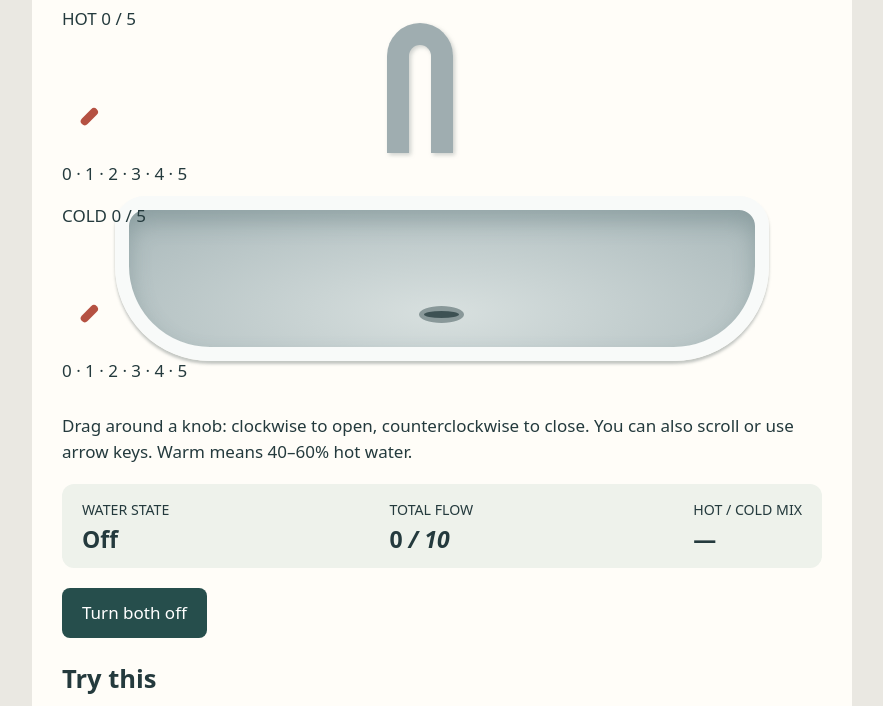
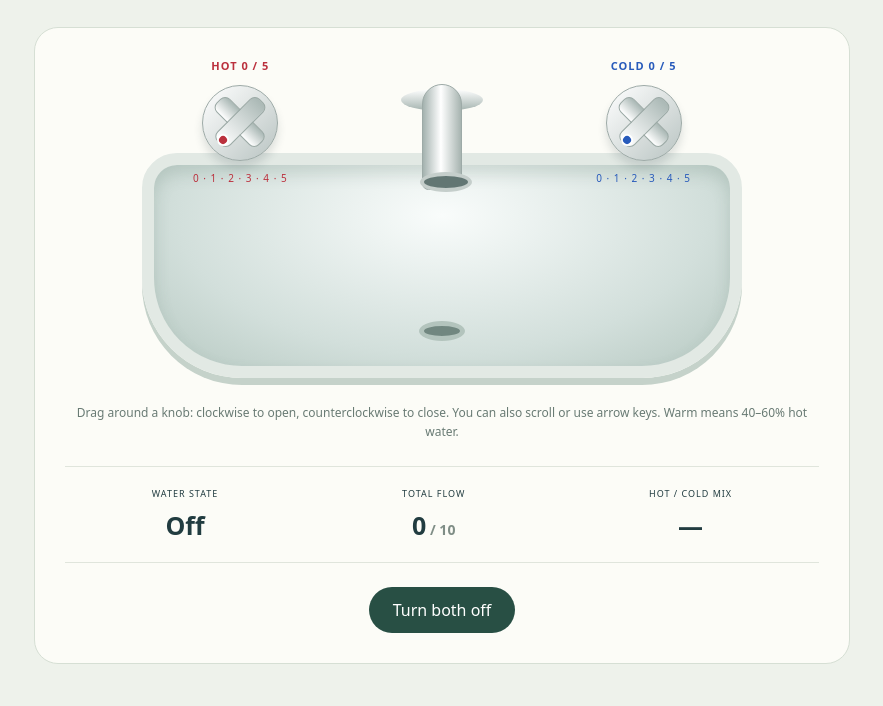
Before and after one commit to gap2171/modeling-a-sink, a plain HTML site: page index.html in a window 1280 px wide. Shown: the part 205-911 px from the top of the page, without its empty margins (198-1081 px from the left). Drawn offline with Linux system fonts and the light colour scheme.

Commit message:
Update style.css from final sink application

```diff
--- a/style.css
+++ b/style.css
@@ -1,33 +1,37 @@
 * { box-sizing: border-box; }
-body { margin: 0; background: #eae8e2; color: #243a3d; font: 17px/1.5 system-ui, sans-serif; }
-main { max-width: 820px; margin: 24px auto; padding: 30px; background: #fffdf8; border-radius: 24px; }
-.eyebrow { font-size: 12px; letter-spacing: .16em; color: #597073; }
-h1 { font-size: clamp(32px, 6vw, 46px); line-height: 1.1; margin: 12px 0; }
-.note { font-size: 13px; color: #5b6e70; }
-.sink { height: 385px; position: relative; margin: 22px 0; isolation: isolate; }
-.counter { position: absolute; inset: 100px 0 0; border-radius: 18px; background: linear-gradient(120deg,#d4d0c7,#eeece6 50%,#c9c6bd); box-shadow: inset 0 -14px 0 #b7b3aa,0 10px 14px #243a3d15; z-index: -2; }
-.basin { position: absolute; top: 190px; left: 7%; width: 86%; height: 165px; border: 14px solid #f8faf9; border-radius: 30px 30px 95px 95px; background: radial-gradient(ellipse at 50% 75%,#d8e0df,#a8b7b9); box-shadow: 0 3px 3px #66747166,inset 0 12px 22px #526b6f55; z-index: -1; }
-.drain { position: absolute; width: 45px; height: 17px; left: calc(50% - 22.5px); bottom: 24px; border: 5px solid #899899; background: #3d5153; border-radius: 50%; }
-.faucet-base { position: absolute; top: 123px; left: calc(50% - 57px); width: 62px; height: 34px; border-radius: 50%; background: linear-gradient(90deg,#87999c,#edf3f2,#8b9da0); box-shadow: 0 4px 4px #243a3d33; }
-.spout { position: absolute; width: 66px; height: 130px; border: 22px solid #9fadb0; border-bottom: 0; border-radius: 45px 45px 0 0; left: calc(50% - 55px); top: 17px; filter: drop-shadow(2px 2px 2px #42555744); background: transparent; }
-.outlet { position: absolute; left: calc(50% - 13px); top: 130px; width: 27px; height: 16px; border-radius: 4px 4px 8px 8px; background: linear-gradient(90deg,#6c8286,#dce6e6,#768d91); z-index: 3; }
-.water { display: none; position: absolute; left: 50%; top: 145px; height: 161px; opacity: .78; z-index: 2; border-radius: 0 0 9px 9px; }
-.controls { position: absolute; top: 68px; left: 0; right: 0; display: flex; justify-content: space-between; padding: 0 13%; }
-.knob-group { width: 112px; text-align: center; }
-.knob-label { font-size: 14px; font-weight: 650; display: flex; justify-content: center; gap: 8px; margin-bottom: 2px; }
-output { font-variant-numeric: tabular-nums; }
-.dial { position: relative; width: 112px; height: 112px; }
-.knob { position: absolute; inset: 13px; border-radius: 50%; border: 5px solid #95a4a5; background: radial-gradient(circle at 35% 28%,#fff,#c6d1d1 55%,#88999b); box-shadow: 0 6px 7px #243a3d40; cursor: grab; touch-action: none; user-select: none; }
-.knob:active { cursor: grabbing; }
-.knob:focus-visible,button:focus-visible { outline: 3px solid #b47622; outline-offset: 5px; }
-.handle { position: absolute; inset: 5px; transform: rotate(-135deg); pointer-events: none; }
-.handle::before { content: ''; position: absolute; width: 8px; height: 21px; top: 0; left: calc(50% - 4px); border-radius: 6px; background: #b55142; }
-.cold .handle::before { background: #3278af; }
-.cap { position: absolute; inset: 23px; display: grid; place-items: center; border-radius: 50%; background: #fffdf8; font-size: 13px; font-weight: bold; color: #b55142; pointer-events: none; }
-.cold .cap { color: #3278af; }
-.scale { position: absolute; bottom: 0; font-size: 12px; }
-.scale.start { left: 4px; } .scale.end { right: 4px; }
-.readings { display: flex; justify-content: space-between; gap: 20px; padding: 12px 20px; background: #eef2eb; border-radius: 12px; margin: 20px 0; }
-strong { display: block; font-size: 23px; }
-button { background: #264e4c; color: white; border: 0; border-radius: 8px; padding: 12px 20px; font: inherit; cursor: pointer; }
-@media(max-width:520px) { main { margin: 10px; padding: 18px; } .controls { padding: 0 1%; } .knob-group,.dial { width: 94px; } .dial { height: 100px; } .cap { inset: 18px; } .knob-label { font-size: 12px; } .readings { padding: 10px 14px; } }
+body { margin: 0; color: #213c40; background: #eef2eb; font-family: system-ui, sans-serif; }
+main { max-width: 860px; margin: auto; padding: 44px 22px; }
+header { margin-bottom: 30px; }
+.eyebrow { font-size: 11px; font-weight: 750; letter-spacing: 2px; color: #53766b; }
+h1 { font-family: Georgia, serif; font-size: clamp(36px, 7vw, 58px); font-weight: 400; margin: 10px 0; }
+header > p:last-child { color: #59716d; line-height: 1.6; }
+.experiment { padding: 30px; border: 1px solid #d6dfd4; background: #fcfcf7; border-radius: 24px; text-align: center; }
+.sink { height: 320px; position: relative; max-width: 600px; margin: auto; }
+.deck { position: absolute; top: 0; width: 100%; height: 150px; display: flex; justify-content: space-around; align-items: start; z-index: 2; }
+.control { width: 100px; z-index: 3; }
+.control label { display: block; font-size: 11px; letter-spacing: 1px; font-weight: 700; margin-bottom: 12px; }
+.hot-control { color: #bb303d; }.cold-control { color: #285bbb; }
+.control p { font-size: 10px; letter-spacing: 1px; }
+.dial { width: 76px; height: 76px; margin: auto; border-radius: 50%; border: 1px solid #9daaa7; background: linear-gradient(135deg,#fff,#b9c4c2); box-shadow: 0 7px 8px #253e4026; cursor: grab; touch-action: none; user-select: none; }
+.dial:active { cursor: grabbing; }
+.dial:focus-visible { outline: 3px solid #366e5c; outline-offset: 5px; }
+.handle { position: relative; width: 100%; height: 100%; transform: rotate(-135deg); }
+.handle::before, .handle::after { content: ''; position: absolute; background: linear-gradient(#fff,#aab8b5); border: 1px solid #9ba9a5; border-radius: 7px; }
+.handle::before { width: 58px; height: 17px; left: 8px; top: 28px; }
+.handle::after { width: 17px; height: 58px; top: 8px; left: 28px; }
+.handle i { position: absolute; width: 12px; height: 12px; background: currentColor; border: 2px solid white; border-radius: 50%; top: 7px; left: 31px; z-index: 1; }
+.faucet { width: 110px; height: 150px; position: relative; margin-top: 26px; }
+.spout { position: absolute; left: 35px; width: 40px; height: 106px; border-radius: 25px 25px 8px 8px; border: 1px solid #9daaa7; background: linear-gradient(90deg,#a4b2af,#fff 47%,#a7b4b0); }
+.spout::after { content: ''; position: absolute; bottom: -3px; left: -3px; width: 44px; height: 12px; border-radius: 50%; background: #627673; border: 4px solid #c5cecb; }
+.base { width: 82px; height: 22px; position: absolute; left: 14px; top: 5px; border-radius: 50%; background: linear-gradient(#fff,#a3b2ae); z-index: -1; }
+.basin { position: absolute; top: 95px; bottom: 0; width: 100%; border-radius: 35px 35px 100px 100px; background: radial-gradient(ellipse at 50% 25%,#f9fcfb,#d2dfdb 65%,#b7c9c2); border: 12px solid #e2e9e4; box-shadow: inset 0 9px 16px #526d6230,0 7px 0 #c5d2ca; }
+.drain { position: absolute; left: calc(50% - 23px); bottom: 25px; width: 46px; height: 20px; border-radius: 50%; background: #718780; border: 5px solid #b3c4bd; }
+#stream { position: absolute; z-index: 1; left: 50%; top: 132px; height: 146px; transform: translateX(-50%); border-radius: 2px 2px 10px 10px; opacity: .8; display: none; }
+.instructions { color: #697b74; font-size: 12px; line-height: 1.6; margin: 25px 0; }
+.readings { display: flex; justify-content: space-around; border-block: 1px solid #e0e5dc; padding: 20px 0; gap: 10px; }
+small { font-size: 9px; letter-spacing: 1px; display: block; margin-bottom: 8px; }
+strong { font-weight: 550; font-size: 25px; } em { font-style: normal; font-size: 14px; color: #7f8d86; }
+button { font: inherit; margin-top: 24px; padding: 12px 24px; background: #284f44; color: white; border: 0; border-radius: 30px; cursor: pointer; }
+button:hover { background: #193d33; }
+aside { display: flex; gap: 25px; margin-top: 20px; padding: 0 8px; align-items: baseline; } aside h2 { white-space: nowrap; font: 22px Georgia,serif; } aside p { color: #59716d; font-size: 14px; line-height: 1.7; }
+@media(max-width: 500px) { main { padding: 24px 12px; } .experiment { padding: 24px 12px; } .control { width: 85px; } .faucet { width: 85px; } .spout { left: 22.5px; } .base { left: 1.5px; } strong { font-size: 20px; } aside { display: block; } }
```
